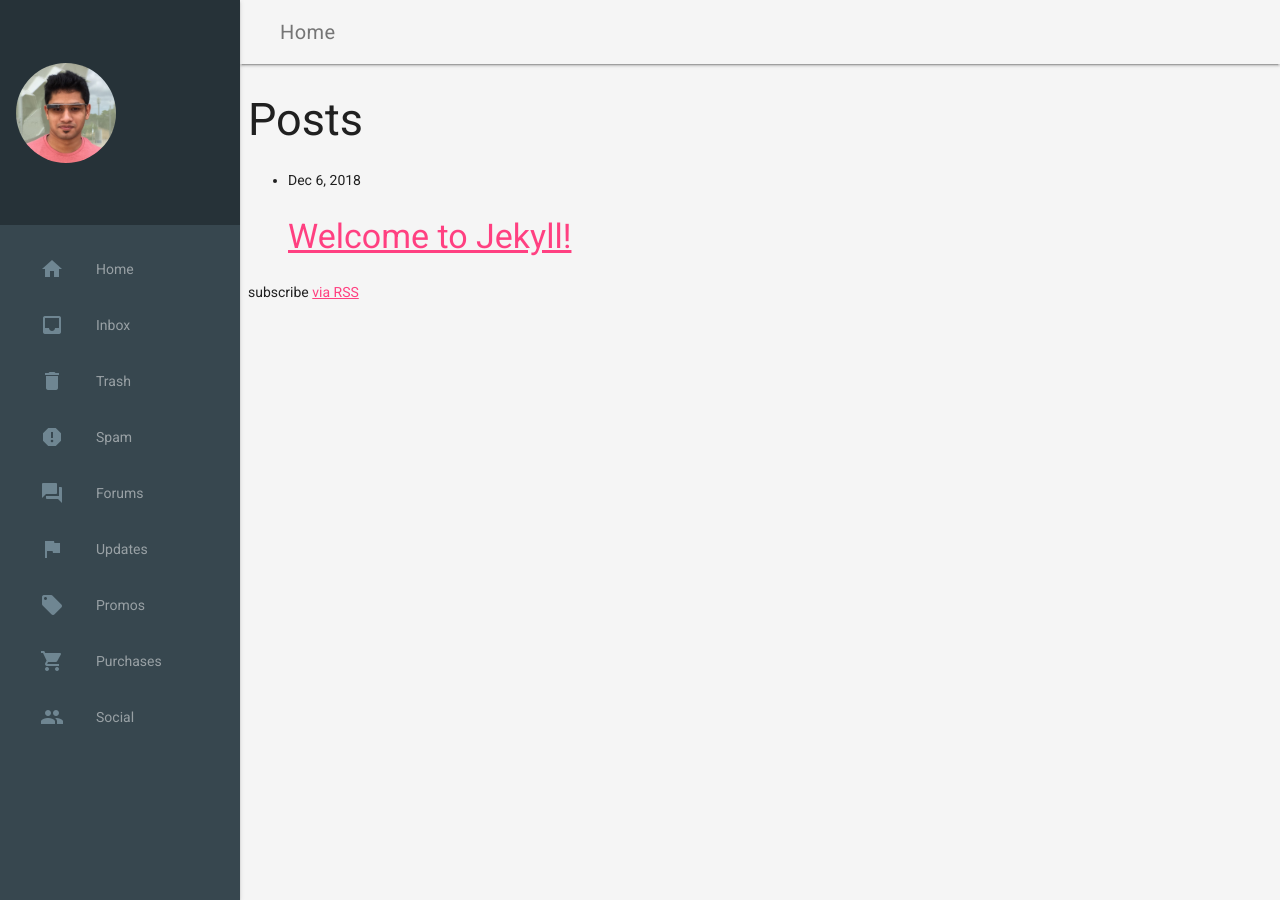
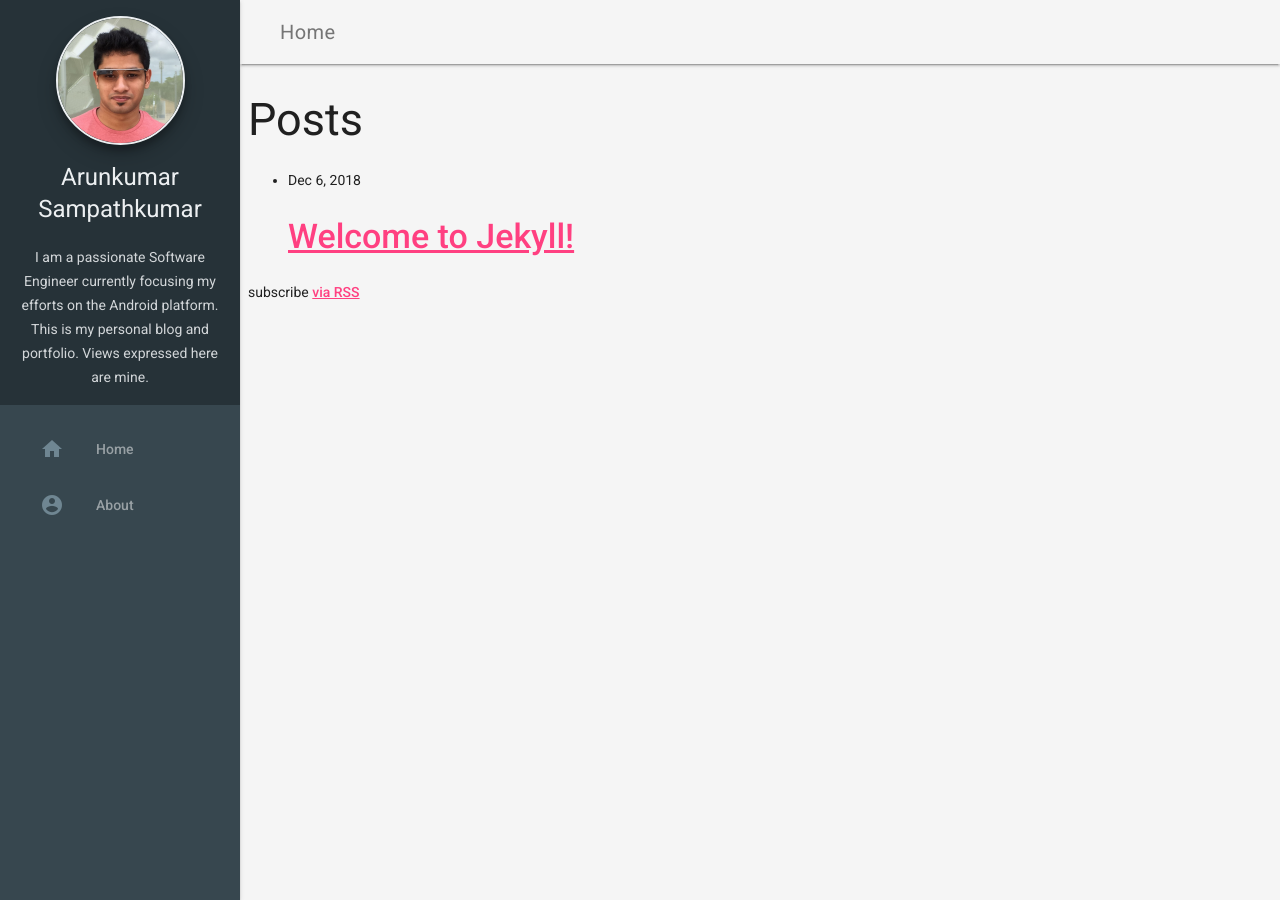
Before and after one commit to arunkumar9t2/arunkumar.dev, a Jekyll site: the page built from index.md, in a window 1280 px wide. Built offline with Jekyll 4.4.1, drawn with Linux system fonts in a browser that asks for light colours.

Commit message:
Setup home and about navigation links and add intro text below avatar

```diff
--- a/_includes/head.html
+++ b/_includes/head.html
@@ -10,8 +10,7 @@
     {%- include google-analytics.html -%}
     {%- endif -%}
 
-    <link rel="stylesheet"
-          href="https://fonts.googleapis.com/css?family=Roboto:regular,bold,italic,thin,light,bolditalic,black,medium,mono&amp;lang=en">
+    <link rel="stylesheet" href="https://fonts.googleapis.com/css?family=Roboto:regular,bold,italic,thin,light,bolditalic,black,medium,mono,300,400,500,700&amp;lang=en">
     <link rel="stylesheet" href="https://fonts.googleapis.com/icon?family=Material+Icons">
     <link rel="stylesheet" href="https://code.getmdl.io/1.3.0/material.indigo-pink.min.css">
     <link rel="stylesheet" href="{{ "assets/styles.css" | relative_url }}">
--- a/_layouts/default.html
+++ b/_layouts/default.html
@@ -1,10 +1,9 @@
 <!DOCTYPE html>
-<html lang="{{ page.lang | default: site.lang | default: " en" }}">
+<html lang="{{ page.lang | default: site.lang | default: "en" }}">
 
 {%- include head.html -%}
 
 <body>
-
     <div class="demo-layout mdl-layout mdl-js-layout mdl-layout--fixed-drawer mdl-layout--fixed-header">
         <header class="demo-header mdl-layout__header mdl-color--grey-100 mdl-color-text--grey-600">
             <div class="mdl-layout__header-row">
@@ -19,27 +18,17 @@
         </header>
         <div class="demo-drawer mdl-layout__drawer mdl-color--blue-grey-900 mdl-color-text--blue-grey-50">
             <header class="demo-drawer-header">
-            <img src="/assets/images/arun.png" class="demo-avatar">
+                <img src="/assets/images/arun.png" class="avatar">
+                <div class="avatar-name mdl-typography--headline">Arunkumar Sampathkumar</div>
+                <div class="avatar-about-text mdl-typography--body-1-color-contrast">I am a passionate Software
+                    Engineer currently focusing my efforts on the
+                    Android platform. This is my personal blog and portfolio. Views expressed here are mine.</div>
             </header>
             <nav class="demo-navigation mdl-navigation mdl-color--blue-grey-800">
-            <a class="mdl-navigation__link" href=""><i class="mdl-color-text--blue-grey-400 material-icons"
+                <a class="mdl-navigation__link" href="{{ site.url }}"><i class="mdl-color-text--blue-grey-400 material-icons"
                         role="presentation">home</i>Home</a>
-            <a class="mdl-navigation__link" href=""><i class="mdl-color-text--blue-grey-400 material-icons"
-                                                       role="presentation">inbox</i>Inbox</a>
-            <a class="mdl-navigation__link" href=""><i class="mdl-color-text--blue-grey-400 material-icons"
-                                                       role="presentation">delete</i>Trash</a>
-            <a class="mdl-navigation__link" href=""><i class="mdl-color-text--blue-grey-400 material-icons"
-                                                       role="presentation">report</i>Spam</a>
-            <a class="mdl-navigation__link" href=""><i class="mdl-color-text--blue-grey-400 material-icons"
-                                                       role="presentation">forum</i>Forums</a>
-            <a class="mdl-navigation__link" href=""><i class="mdl-color-text--blue-grey-400 material-icons"
-                                                       role="presentation">flag</i>Updates</a>
-            <a class="mdl-navigation__link" href=""><i class="mdl-color-text--blue-grey-400 material-icons"
-                                                       role="presentation">local_offer</i>Promos</a>
-            <a class="mdl-navigation__link" href=""><i class="mdl-color-text--blue-grey-400 material-icons"
-                                                       role="presentation">shopping_cart</i>Purchases</a>
-            <a class="mdl-navigation__link" href=""><i class="mdl-color-text--blue-grey-400 material-icons"
-                                                       role="presentation">people</i>Social</a>
+                <a class="mdl-navigation__link" href="/about/"><i class="mdl-color-text--blue-grey-400 material-icons"
+                        role="presentation">account_circle</i>About</a>
                 <div class="mdl-layout-spacer"></div>
             </nav>
         </div>
@@ -52,4 +41,5 @@
         </main>
     </div>
 </body>
+
 </html>
--- a/assets/styles.css
+++ b/assets/styles.css
@@ -19,12 +19,15 @@ body {
     font-family: 'Roboto', 'Helvetica', sans-serif;
 }
 
-.demo-avatar {
-    width: 100px;
-    height: 100px;
+.avatar {
+    width: 125px;
+    height: 125px;
     position: relative;
     overflow: hidden;
+    align-self: center;
     border-radius: 50%;
+    border: 2px solid;
+    box-shadow: 0 10px 20px rgba(0, 0, 0, 0.19), 0 6px 6px rgba(0, 0, 0, 0.23);
 }
 
 .demo-layout .mdl-layout__header .mdl-layout__drawer-button {
@@ -60,7 +63,17 @@ body {
     flex-direction: column;
     justify-content: center;
     padding: 16px;
-    height: 25%;
+}
+
+.demo-drawer-header .avatar-name {
+    text-align: center;
+    font-family: inherit;
+    margin-bottom: 20px;
+}
+
+.demo-drawer-header .avatar-about-text {
+    text-align: center;
+    font-family: inherit;
 }
 
 .demo-avatar-dropdown {
```
Lines whose indentation alone changed are shown as unchanged.
